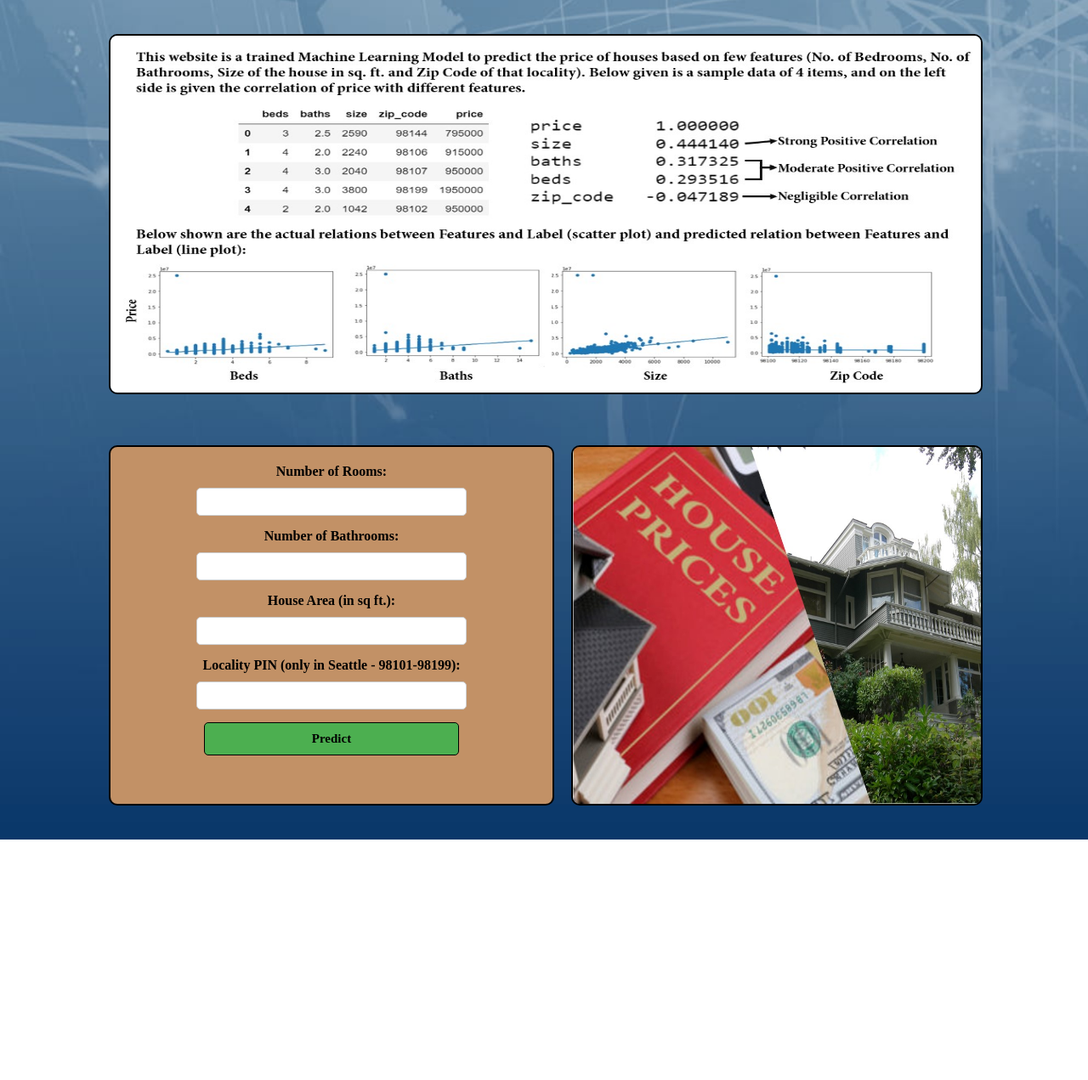
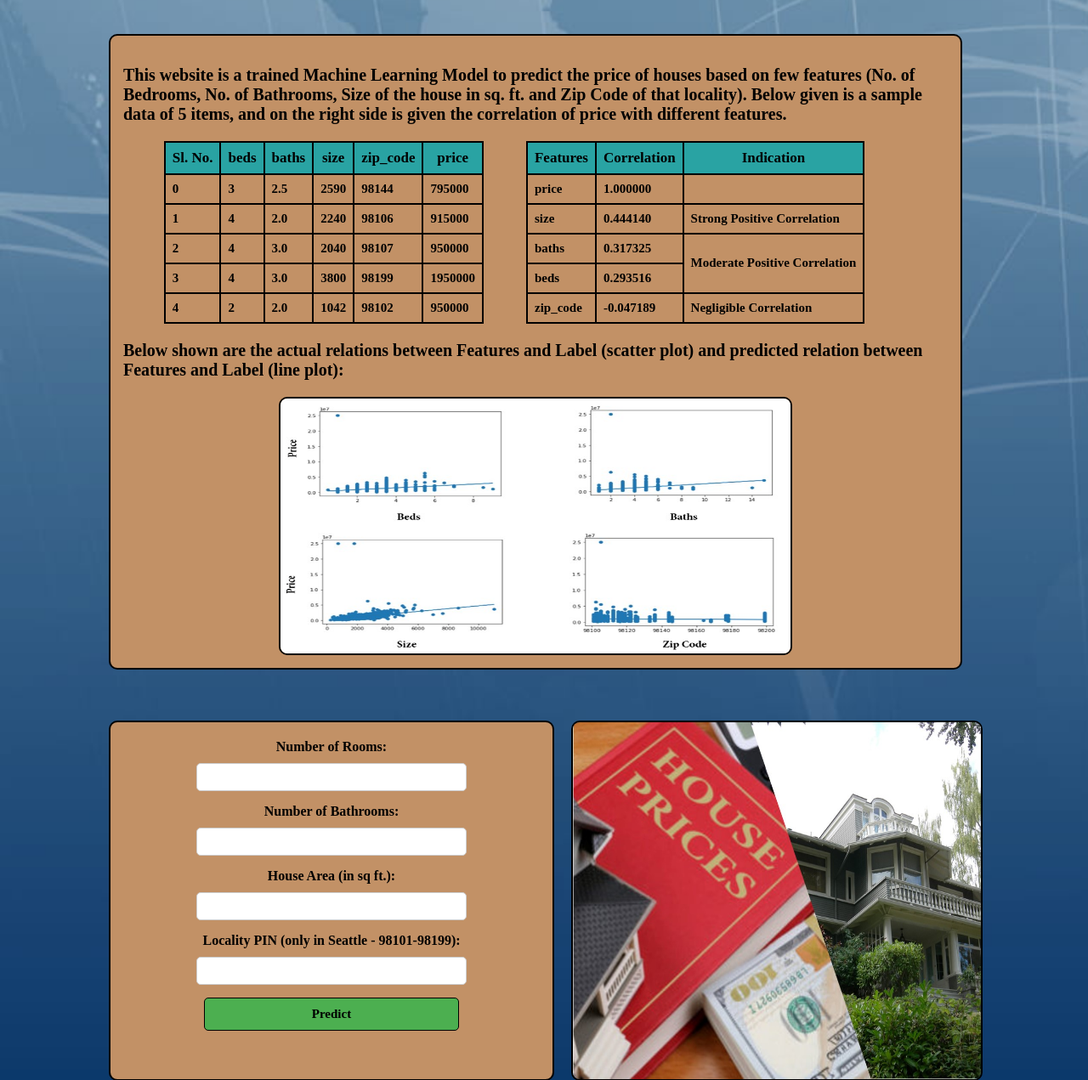
Before and after one commit to Chirantan16/house_price_predictor, a Flask app: page / in a window 1280 px wide. Shown: the part 146-1417 px from the top of the page at 85% size. Before the commit the page ends 1134 px from the top, so only its background shows below. Run offline with Flask 3, Linux system fonts and the light colour scheme; parts of the project's set-up code (start-up, migrations or seed data) failed here and were passed over.

Commit message:
Description UI changes

```diff
--- a/templates/index.html
+++ b/templates/index.html
@@ -109,16 +109,56 @@
         }
 
         .image2-container {
+            display: flex;
+            justify-content: center;
+            align-items: center;
             flex: 1;
         }
 
         .image2-container img {
             max-width: 100%;
-            height: 420px;
-            width: 6000px;
+            height: 300px;
+            width: 600px;
             display: block;
             border-radius: 10px;
             border: 2px solid #000000;
+        }
+
+        .desc-container {
+            flex: 1;
+            font-family: 'Minion Pro';
+            font-size: 20px;
+            background-color: rgb(194, 145, 102); /* Cyan background for the forms */
+            padding: 15px;
+            border-radius: 10px;
+            margin-right: 20px; /* Add some space between forms and image */
+            border: 2px solid #000000;
+        }
+
+        .table-container {
+            display: flex;
+            justify-content: center;
+            align-items: center;
+        }
+
+        .table {
+            border-collapse: collapse;
+            border: 1px solid black;
+            margin-right: 50px;
+        }
+
+        .table td {
+            font-size: 15px;
+            border: 2px solid black;
+            padding: 8px;
+        }
+
+        .table th {
+            font-size: 17px;
+            font-weight: bold;
+            background-color: #29a3a3;
+            border: 2px solid black;
+            padding: 8px;
         }
     </style>
 </head>
@@ -127,8 +167,99 @@
         <h1>Seattle Housing Price Predictor</h1>
     </header>
     <div class="container">
-        <div class="image2-container">
-            <img src="static\Description.jpg" alt="Beautiful House">
+        <div class="desc-container">
+            <p>This website is a trained Machine Learning Model to predict the price of houses based
+                on few features (No. of Bedrooms, No. of Bathrooms, Size of the house in sq. ft.
+                and Zip Code of that locality). Below given is a sample data of 5 items, and on the
+                right side is given the correlation of price with different features.</p>
+            <div class="table-container">
+                <table class="table">
+                  <tr>
+                    <th>Sl. No.</th>
+                    <th>beds</th>
+                    <th>baths</th>
+                    <th>size</th>
+                    <th>zip_code</th>
+                    <th>price</th>
+                  </tr>
+                  <tr>
+                    <td>0</td>
+                    <td>3</td>
+                    <td>2.5</td>
+                    <td>2590</td>
+                    <td>98144</td>
+                    <td>795000</td>
+                  </tr>
+                  <tr>
+                    <td>1</td>
+                    <td>4</td>
+                    <td>2.0</td>
+                    <td>2240</td>
+                    <td>98106</td>
+                    <td>915000</td>
+                  </tr>
+                  <tr>
+                    <td>2</td>
+                    <td>4</td>
+                    <td>3.0</td>
+                    <td>2040</td>
+                    <td>98107</td>
+                    <td>950000</td>
+                  </tr>
+                  <tr>
+                    <td>3</td>
+                    <td>4</td>
+                    <td>3.0</td>
+                    <td>3800</td>
+                    <td>98199</td>
+                    <td>1950000</td>
+                  </tr>
+                  <tr>
+                    <td>4</td>
+                    <td>2</td>
+                    <td>2.0</td>
+                    <td>1042</td>
+                    <td>98102</td>
+                    <td>950000</td>
+                  </tr>
+                </table>
+                <table class="table">
+                  <tr>
+                    <th>Features</th>
+                    <th>Correlation</th>
+                    <th>Indication</th>
+                  </tr>
+                  <tr>
+                    <td>price</td>
+                    <td>1.000000</td>
+                    <td></td>
+                  </tr>
+                  <tr>
+                    <td>size</td>
+                    <td>0.444140</td>
+                    <td>Strong Positive Correlation</td>
+                  </tr>
+                  <tr>
+                    <td>baths</td>
+                    <td>0.317325</td>
+                    <td rowspan="2">Moderate Positive Correlation</td>
+                  </tr>
+                  <tr>
+                    <td>beds</td>
+                    <td>0.293516</td>
+                  </tr>
+                  <tr>
+                    <td>zip_code</td>
+                    <td>-0.047189</td>
+                    <td>Negligible Correlation</td>
+                  </tr>
+                </table>
+            </div>
+            <p>Below shown are the actual relations between Features and Label (scatter plot) and
+                predicted relation between Features and Label (line plot):</p>
+            <div class="image2-container">
+                <img src="static\Description.jpg" alt="Beautiful House">
+            </div>
         </div>
     </div>
     <div class="container">
```
Also changed, not shown: static/description.jpg.
